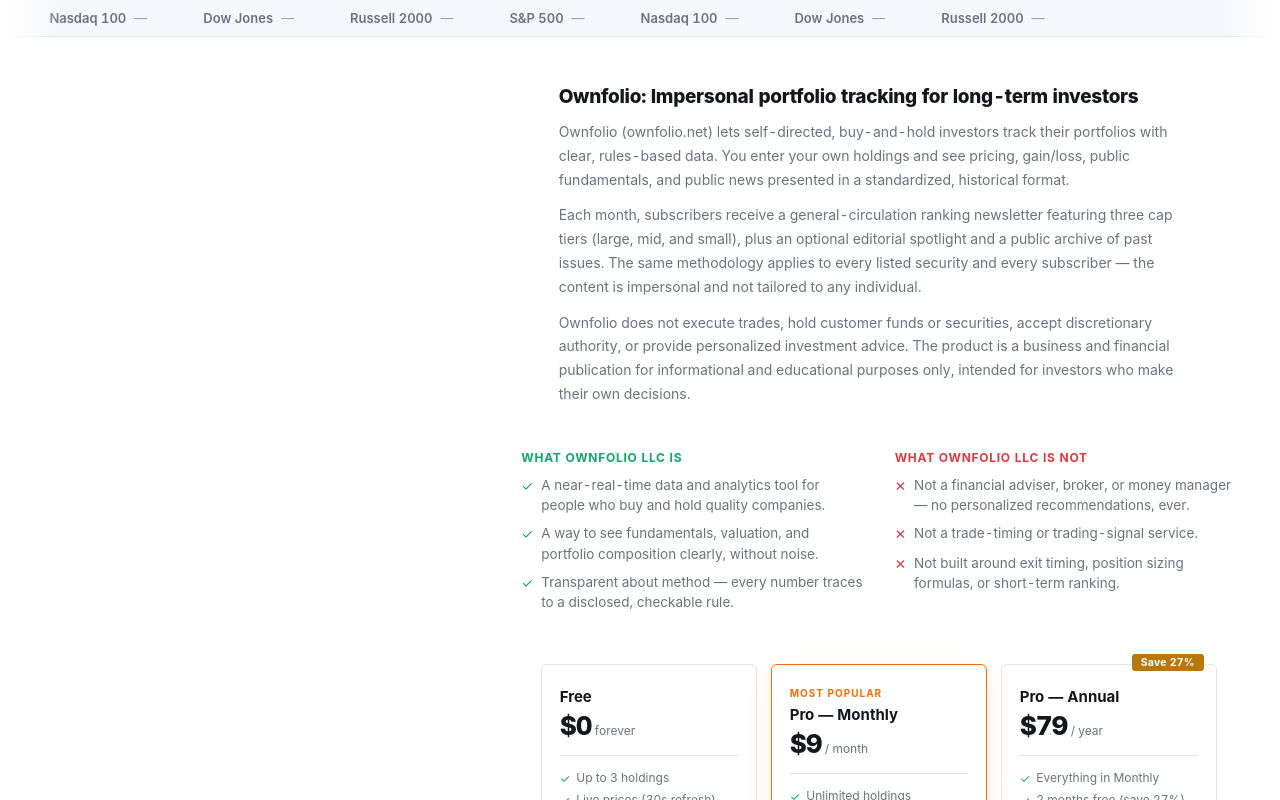
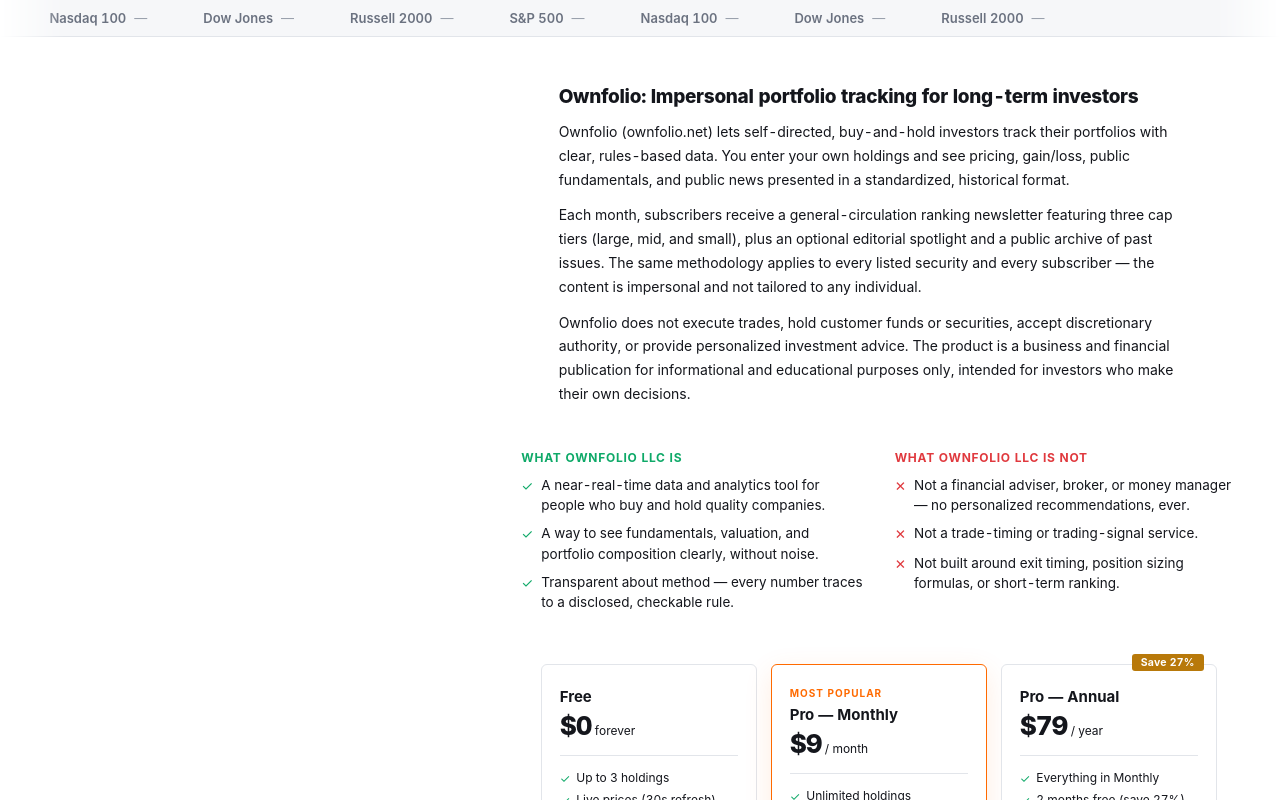
Before and after one commit to debitmgt/portfolio-pro, a Next.js app: page /pricing in a window 1280 px wide. Shown: the part 800-1600 px from the top of the page. Built offline with nearby package versions, Linux system fonts and the light colour scheme; no server answers.

Commit message:
Darken greyscale body text to black in pricing page business summary/cards

```diff
--- a/app/pricing/page.tsx
+++ b/app/pricing/page.tsx
@@ -47,13 +47,13 @@
             <h2 style={{ fontSize: 19, fontWeight: 800, letterSpacing: '-0.3px', marginBottom: 12, color: 'var(--text)' }}>
               Ownfolio: Impersonal portfolio tracking for long-term investors
             </h2>
-            <p style={{ fontSize: 14, color: 'var(--muted)', lineHeight: 1.7, marginBottom: 12 }}>
+            <p style={{ fontSize: 14, color: 'var(--text)', lineHeight: 1.7, marginBottom: 12 }}>
               Ownfolio (ownfolio.net) lets self-directed, buy-and-hold investors track their portfolios with clear, rules-based data. You enter your own holdings and see pricing, gain/loss, public fundamentals, and public news presented in a standardized, historical format.
             </p>
-            <p style={{ fontSize: 14, color: 'var(--muted)', lineHeight: 1.7, marginBottom: 12 }}>
+            <p style={{ fontSize: 14, color: 'var(--text)', lineHeight: 1.7, marginBottom: 12 }}>
               Each month, subscribers receive a general-circulation ranking newsletter featuring three cap tiers (large, mid, and small), plus an optional editorial spotlight and a public archive of past issues. The same methodology applies to every listed security and every subscriber — the content is impersonal and not tailored to any individual.
             </p>
-            <p style={{ fontSize: 14, color: 'var(--muted)', lineHeight: 1.7 }}>
+            <p style={{ fontSize: 14, color: 'var(--text)', lineHeight: 1.7 }}>
               Ownfolio does not execute trades, hold customer funds or securities, accept discretionary authority, or provide personalized investment advice. The product is a business and financial publication for informational and educational purposes only, intended for investors who make their own decisions.
             </p>
           </div>
@@ -83,7 +83,7 @@
                   'A way to see fundamentals, valuation, and portfolio composition clearly, without noise.',
                   'Transparent about method — every number traces to a disclosed, checkable rule.',
                 ].map(item => (
-                  <li key={item} style={{ fontSize: 13.5, color: 'var(--muted)', display: 'flex', alignItems: 'flex-start', gap: 8, lineHeight: 1.5 }}>
+                  <li key={item} style={{ fontSize: 13.5, color: 'var(--text)', display: 'flex', alignItems: 'flex-start', gap: 8, lineHeight: 1.5 }}>
                     <span style={{ color: 'var(--green)', marginTop: 1, flexShrink: 0 }}>✓</span>
                     {item}
                   </li>
@@ -100,7 +100,7 @@
                   'Not a trade-timing or trading-signal service.',
                   'Not built around exit timing, position sizing formulas, or short-term ranking.',
                 ].map(item => (
-                  <li key={item} style={{ fontSize: 13.5, color: 'var(--muted)', display: 'flex', alignItems: 'flex-start', gap: 8, lineHeight: 1.5 }}>
+                  <li key={item} style={{ fontSize: 13.5, color: 'var(--text)', display: 'flex', alignItems: 'flex-start', gap: 8, lineHeight: 1.5 }}>
                     <span style={{ color: 'var(--red)', marginTop: 1, flexShrink: 0 }}>✕</span>
                     {item}
                   </li>
@@ -205,12 +205,12 @@
       <h2 style={{ fontSize: 15, fontWeight: 700, marginBottom: 4 }}>{name}</h2>
       <div style={{ fontSize: 26, fontWeight: 800, marginBottom: 4, letterSpacing: '-1px' }}>
         {price}
-        <span style={{ fontSize: 12, color: 'var(--muted)', fontWeight: 400, letterSpacing: 0 }}> {period}</span>
+        <span style={{ fontSize: 12, color: 'var(--text)', fontWeight: 400, letterSpacing: 0 }}> {period}</span>
       </div>
       <hr style={{ border: 'none', borderTop: '1px solid var(--border)', margin: '14px 0' }} />
       <ul style={{ listStyle: 'none', marginBottom: 18, display: 'flex', flexDirection: 'column', gap: 6 }}>
         {features.map(f => (
-          <li key={f} style={{ fontSize: 12, color: 'var(--muted)', display: 'flex', alignItems: 'flex-start', gap: 6 }}>
+          <li key={f} style={{ fontSize: 12, color: 'var(--text)', display: 'flex', alignItems: 'flex-start', gap: 6 }}>
             <span style={{ color: 'var(--green)', marginTop: 1, flexShrink: 0 }}>✓</span>
             {f}
           </li>
```
